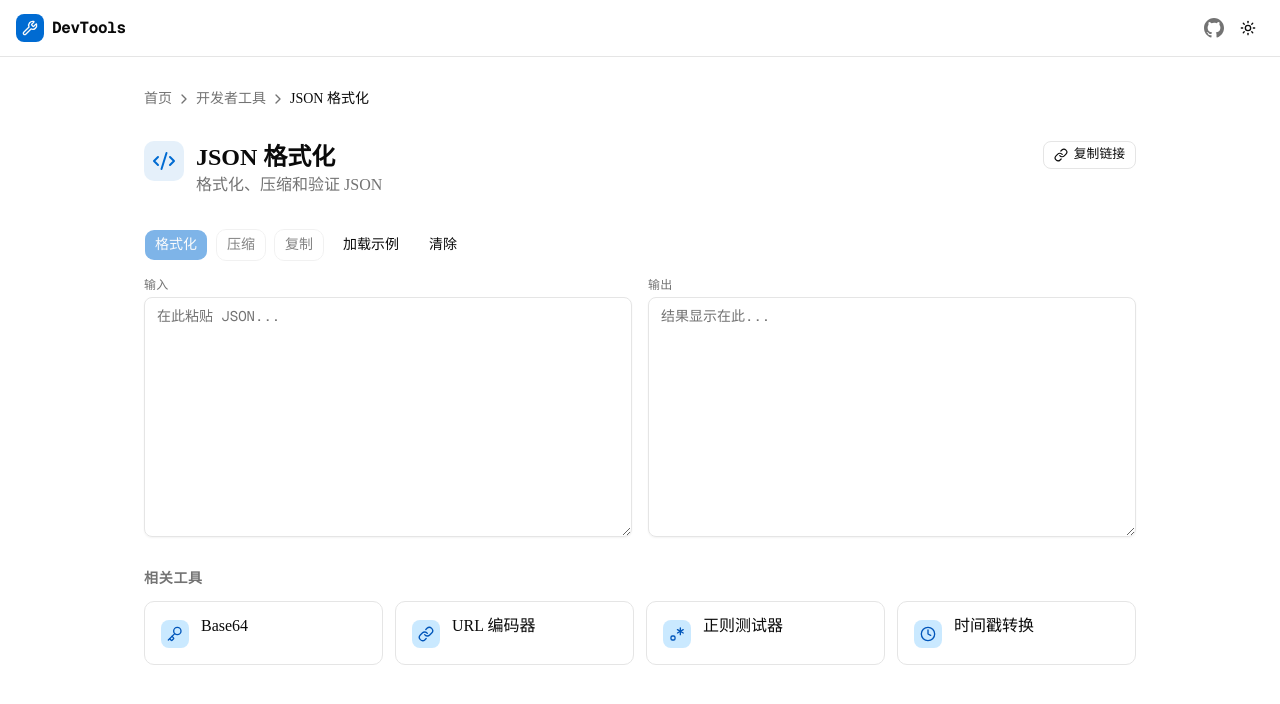
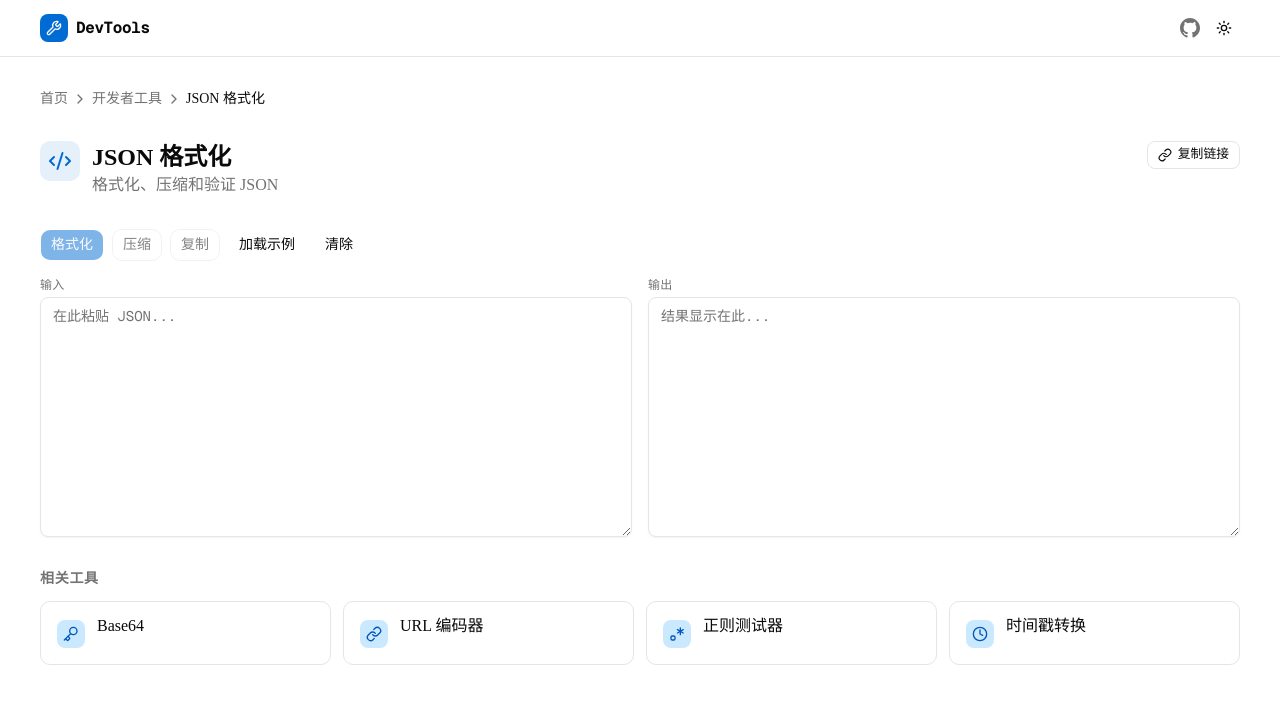
Before and after one commit to HadeAs/tools, a Next.js app: page /tools/json-formatter in a window 1280 px wide. Shown: the top 704 px of the page. Built offline with nearby package versions, Linux system fonts and the light colour scheme.

Commit message:
fix: remove max-width constraint, use fluid padding to reduce side whitespace

```diff
--- a/src/app/page.tsx
+++ b/src/app/page.tsx
@@ -58,7 +58,7 @@ export default function HomePage() {
   )
 
   return (
-    <div className="container mx-auto max-w-6xl px-4 py-8">
+    <div className="px-4 py-8 sm:px-6 lg:px-10">
       <div className="flex gap-8">
         <div className="min-w-0 flex-1">
           {/* Hero */}
--- a/src/app/tools/layout.tsx
+++ b/src/app/tools/layout.tsx
@@ -1,6 +1,6 @@
 export default function ToolsLayout({ children }: { children: React.ReactNode }) {
   return (
-    <div className="container mx-auto max-w-5xl px-4 py-8">
+    <div className="px-4 py-8 sm:px-6 lg:px-10">
       {children}
     </div>
   )
--- a/src/components/header.tsx
+++ b/src/components/header.tsx
@@ -13,7 +13,7 @@ function GithubIcon({ className }: { className?: string }) {
 export function Header() {
   return (
     <header className="sticky top-0 z-50 w-full border-b bg-background/95 backdrop-blur supports-[backdrop-filter]:bg-background/60">
-      <div className="container mx-auto flex h-14 items-center justify-between px-4">
+      <div className="flex h-14 items-center justify-between px-4 sm:px-6 lg:px-10">
         <Link href="/" className="flex items-center gap-2">
           <div className="flex h-7 w-7 items-center justify-center rounded-md bg-primary text-primary-foreground">
             <Wrench className="h-4 w-4" />
```
